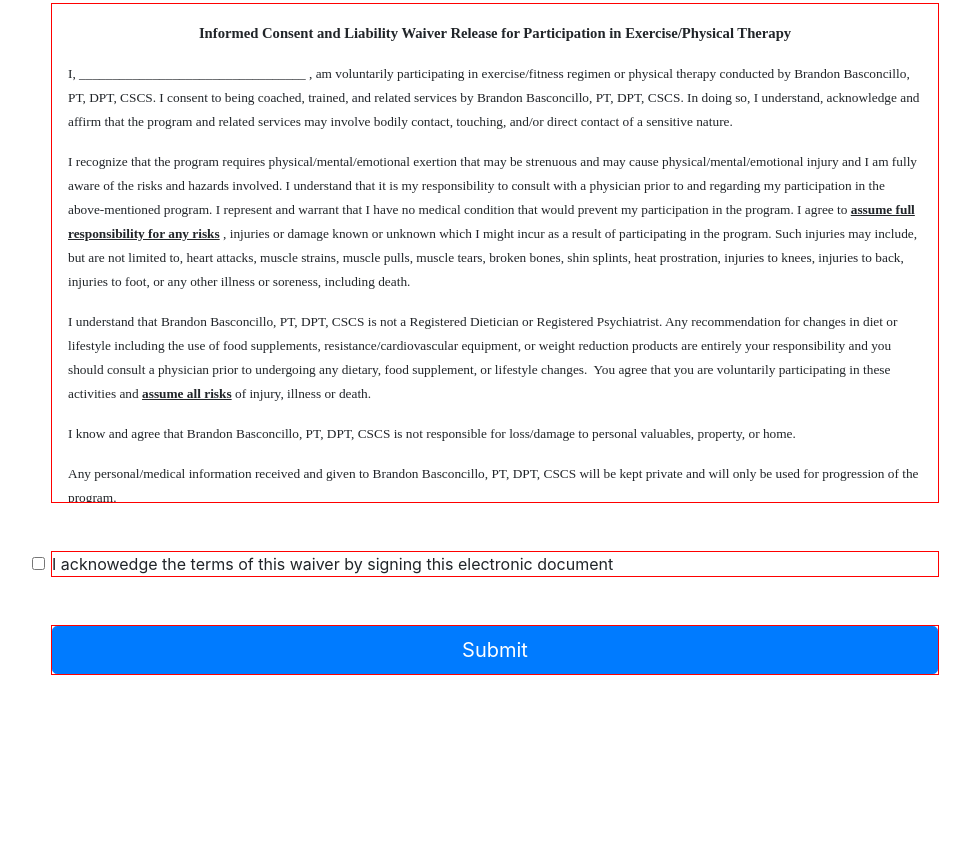
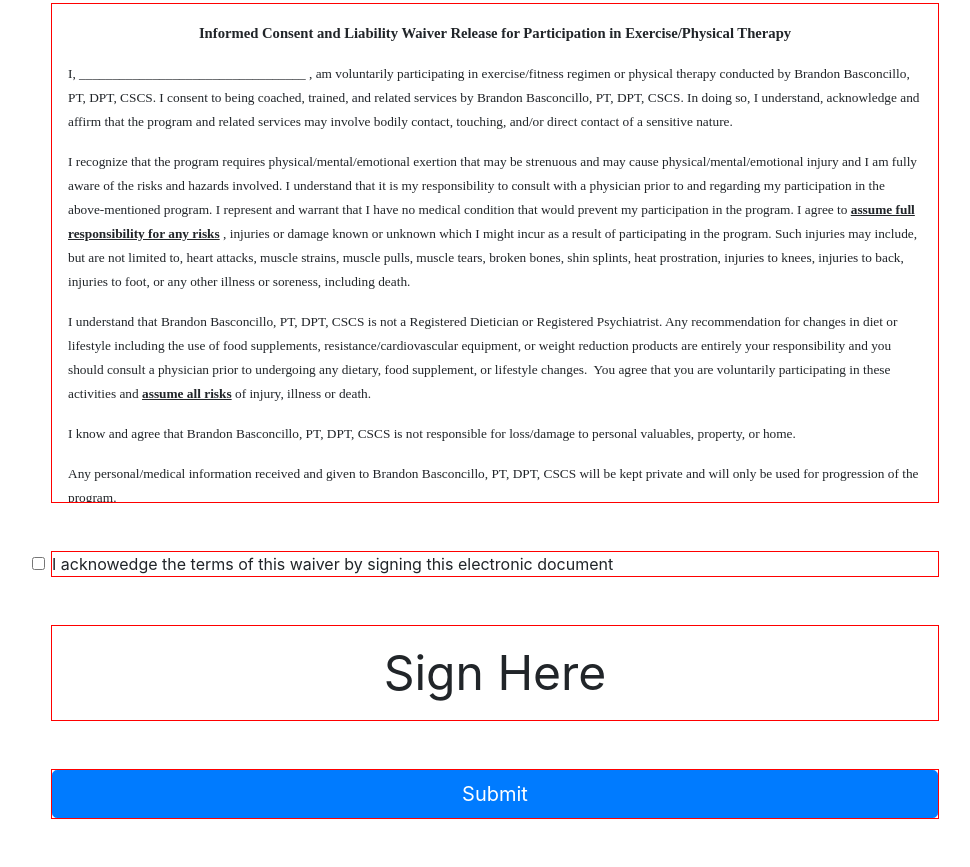
Before and after one commit to matthewhaotran/strengthofsynergyforms, a website: page index.html in a window 1280 px wide. Shown: the part 485-1352 px from the top of the page, without its empty margins (145-1115 px from the left). Before the commit the page ends 1208 px from the top, so only its background shows below. Drawn offline with nearby package versions, Linux system fonts and the light colour scheme.

Commit message:
added sign here

```diff
--- a/index.html
+++ b/index.html
@@ -114,6 +114,9 @@
                 I acknowedge the terms of this waiver by signing this electronic document
               </label>
         </div>
+        <div class="row topbottommargin formrow signhere">
+            <p>Sign Here</p>
+        </div>
         <div class="row formrow topbottommargin">
             <button class="btn btn-lg btn-primary btn-block">Submit</button>
         </div>
--- a/styles.css
+++ b/styles.css
@@ -55,3 +55,13 @@
     margin-left: auto;
     margin-right: auto;
 }
+
+.signhere {
+    height: 6rem;
+    font-size: 3rem;
+}
+
+.signhere p {
+    display: block;
+    margin: auto auto auto auto;
+}
```
